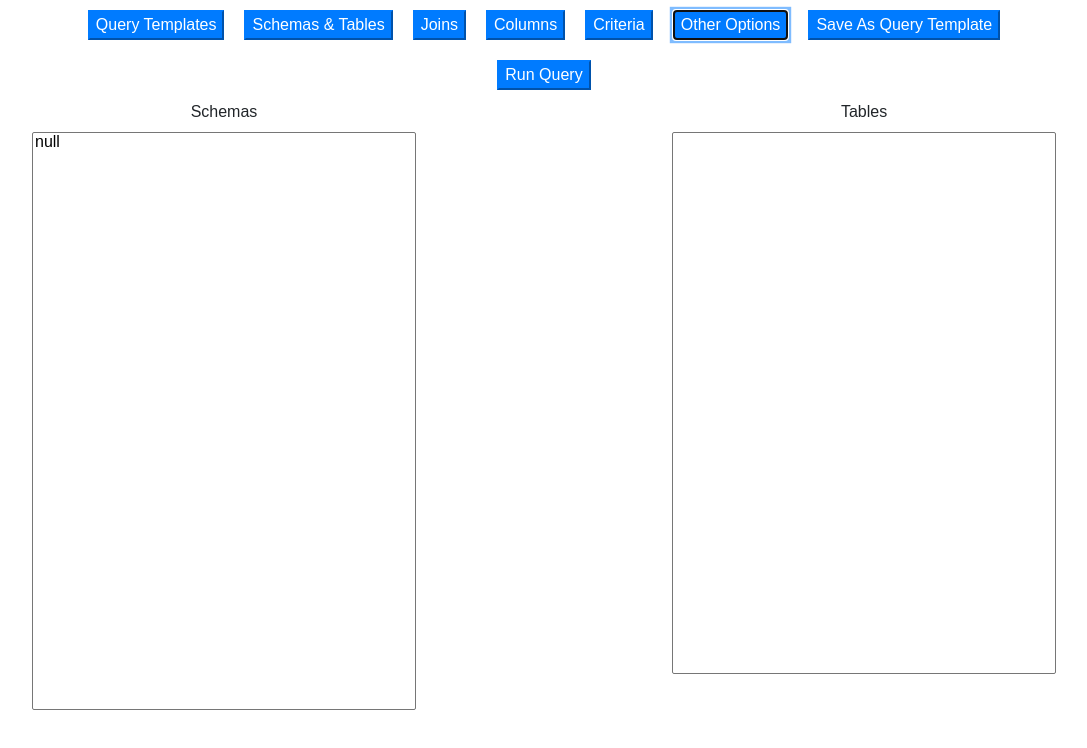
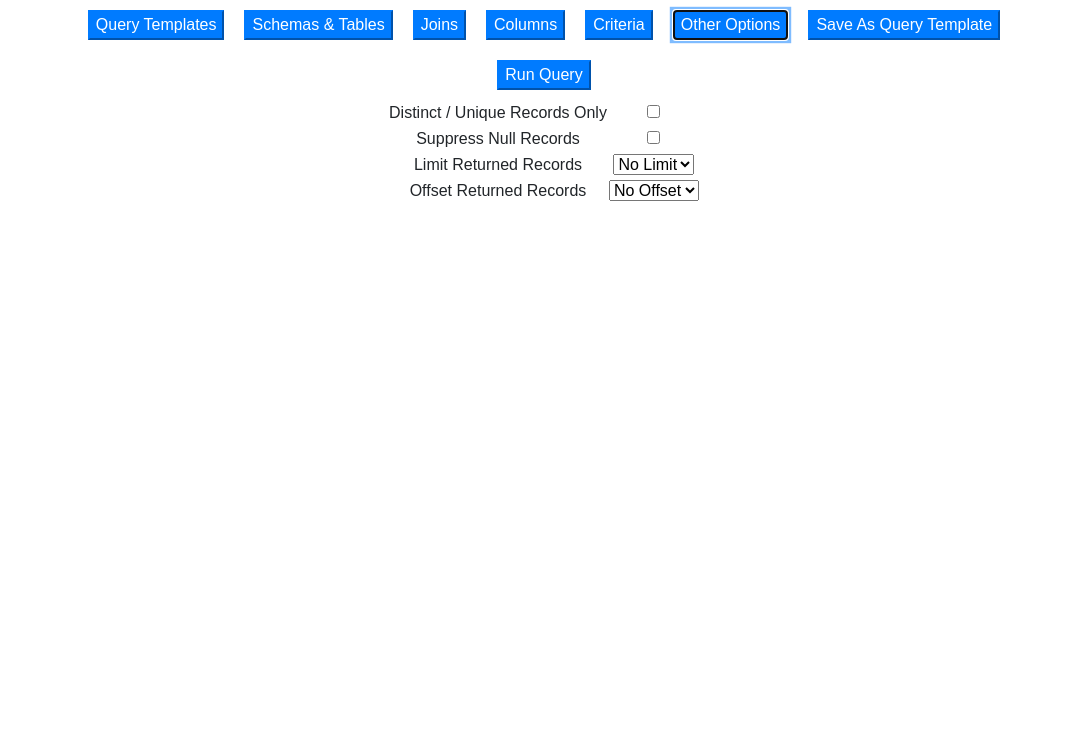
Before and after one commit to jones-chris/qb-react-ui, a React (Create React App) app: page / in a window 1280 px wide. Both pictures are taken after a click on the button "Other Options". Shown: the top 748 px of the page, without its empty margins (96-1183 px from the left). Built offline with nearby package versions, Linux system fonts and the light colour scheme.

Commit message:
Added Other Options section

```diff
--- a/src/Joins/Join/Join.css
+++ b/src/Joins/Join/Join.css
@@ -7,5 +7,5 @@
 }
 
 .join-image {
-    width: 20%;
+    width: 10%;
 }
--- a/src/Joins/Joins.js
+++ b/src/Joins/Joins.js
@@ -68,12 +68,15 @@ class Joins extends Component {
             }
         }
 
-        let nextJoinType = this.joinImageUrls[0].name; // Default to first item in case of exception
-        let nextJoinImageUrl = this.joinImageUrls[0].image; // Default to first item in case of exception
+        let nextJoinType;
+        let nextJoinImageUrl;
         try {
             nextJoinType = this.joinImageUrls[currentJoinTypeIndex + 1].name;
             nextJoinImageUrl = this.joinImageUrls[currentJoinTypeIndex + 1].image;
-        } catch (e) {}
+        } catch (e) {
+            nextJoinType = this.joinImageUrls[0].name; // Default to first item in case of index out of range exception.
+            nextJoinImageUrl = this.joinImageUrls[0].image; // Default to first item in case of index out of range exception.
+        }
 
         // Copy state
         let newState = Object.assign({}, this.state);
--- a/src/MenuBar/MenuBar.js
+++ b/src/MenuBar/MenuBar.js
@@ -1,15 +1,17 @@
 import React, { Component } from 'react';
-import './MenuBar.css'
-import QueryTemplates from '../QueryTemplates/QueryTemplates'
-import SchemasAndTables from '../SchemasAndTables/SchemasAndTables'
-import Joins from '../Joins/Joins'
+import './MenuBar.css';
+import QueryTemplates from '../QueryTemplates/QueryTemplates';
+import SchemasAndTables from '../SchemasAndTables/SchemasAndTables';
+import Joins from '../Joins/Joins';
+import OtherOptions from '../OtherOptions/OtherOptions';
 
 class MenuBar extends Component {
 
     state = {
         queryTemplatesElementHidden: true,
         schemasAndTablesElementHidden: false,
-        joinsElementHidden: true
+        joinsElementHidden: true,
+        otherOptionsElementHidden: true
     };
 
     toggleQueryTemplatesElementHandler = () => {
@@ -36,6 +38,15 @@ class MenuBar extends Component {
             newState[key] = true;
         }
         newState.joinsElementHidden = false;
+        this.setState(newState);
+    };
+
+    toggleOtherOptionsElementHandler = () => {
+        let newState = Object.assign({}, this.state);
+        for (let key in newState) {
+            newState[key] = true;
+        }
+        newState.otherOptionsElementHidden = false;
         this.setState(newState);
     };
 
@@ -71,7 +82,10 @@ class MenuBar extends Component {
                     Criteria
                 </button>
 
-                <button id="otherOptionsButton" className="btn-primary" type="button">
+                <button id="otherOptionsButton"
+                        className="btn-primary"
+                        type="button"
+                        onClick={this.toggleOtherOptionsElementHandler}>
                     Other Options
                 </button>
 
@@ -88,6 +102,7 @@ class MenuBar extends Component {
                 <QueryTemplates hidden={this.state.queryTemplatesElementHidden.toString()}/>
                 <SchemasAndTables hidden={this.state.schemasAndTablesElementHidden.toString()}/>
                 <Joins hidden={this.state.joinsElementHidden.toString()}/>
+                <OtherOptions hidden={this.state.otherOptionsElementHidden.toString()}></OtherOptions>
             </div>
         );
     }
--- /dev/null
+++ b/src/OtherOptions/OtherOptions.css
@@ -0,0 +1,4 @@
+.other-options-table {
+    margin-left: auto;
+    margin-right: auto;
+}
--- /dev/null
+++ b/src/OtherOptions/OtherOptions.js
@@ -0,0 +1,51 @@
+import React from 'react';
+import './OtherOptions.css'
+
+const OtherOptions = (props) => {
+    return (
+        <div id="otherOptionsDiv" className="other-options-div" hidden={props.hidden === 'true'}>
+            <table className="other-options-table">
+                <tbody>
+                    <tr>
+                        <td>Distinct / Unique Records Only</td>
+                        <td>
+                            <input id="distinct" type="checkbox"/>
+                        </td>
+                    </tr>
+                    <tr>
+                        <td>Suppress Null Records</td>
+                        <td>
+                            <input id="suppressNulls" type="checkbox"/>
+                        </td>
+                    </tr>
+                    <tr>
+                        <td>Limit Returned Records</td>
+                        <td>
+                            <select id="limit">
+                                <option value="">No Limit</option>
+                                <option value="10">10</option>
+                                <option value="50">50</option>
+                                <option value="100">100</option>
+                                <option value="500">500</option>
+                            </select>
+                        </td>
+                    </tr>
+                    <tr>
+                        <td>Offset Returned Records</td>
+                        <td>
+                            <select id="offset">
+                                <option value="">No Offset</option>
+                                <option value="10">10</option>
+                                <option value="50">50</option>
+                                <option value="100">100</option>
+                                <option value="500">500</option>
+                            </select>
+                        </td>
+                    </tr>
+                </tbody>
+            </table>
+        </div>
+    );
+};
+
+export default OtherOptions;
```
